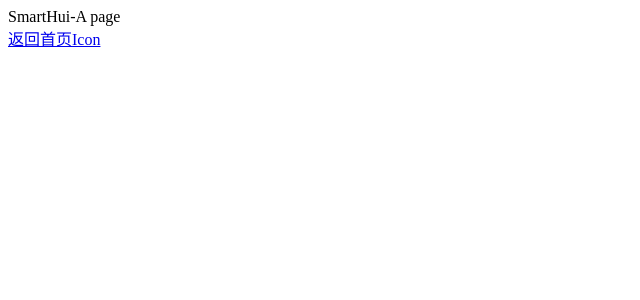
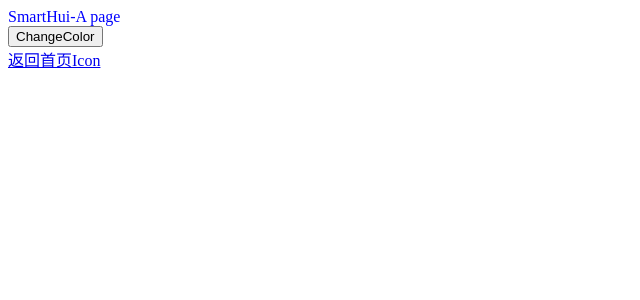
Before and after one commit to h2huanghui/REACTNEXT, a Next.js app: page /smartHuiA in a window 1280 px wide. Shown: the top 300 px of the page, without its empty margins (0-640 px from the left). Built offline with nearby package versions, Linux system fonts and the light colour scheme.

Commit message:
'style-JSX'

```diff
--- a/pages/smartHuiA.js
+++ b/pages/smartHuiA.js
@@ -1,13 +1,32 @@
+
+import React, { useState } from 'react'
 import Link from 'next/link'
 
-export default () => (
+export default () => {
+    const [color, setColor] = useState('blue')
+    const changeColor = () => {
+        setColor(color == 'blue' ? 'red' :'blue')
+    }
+    return (
         <div>
             <div>SmartHui-A page</div>
+            <div>
+                <button onClick={changeColor}>ChangeColor</button>
+            </div>
             <Link href='/'>
                 <a>
                     <span>返回首页</span>
                     <span>Icon</span>
                 </a>
             </Link>
+
+            <style jsx>
+                {`
+                div {
+                    color:${color}
+                }
+            `}
+            </style>
         </div>
     )
+}
```
Also changed, not shown: 1 other file (tests, documents, lock files or other folders). Lines whose indentation alone changed are shown as unchanged.
